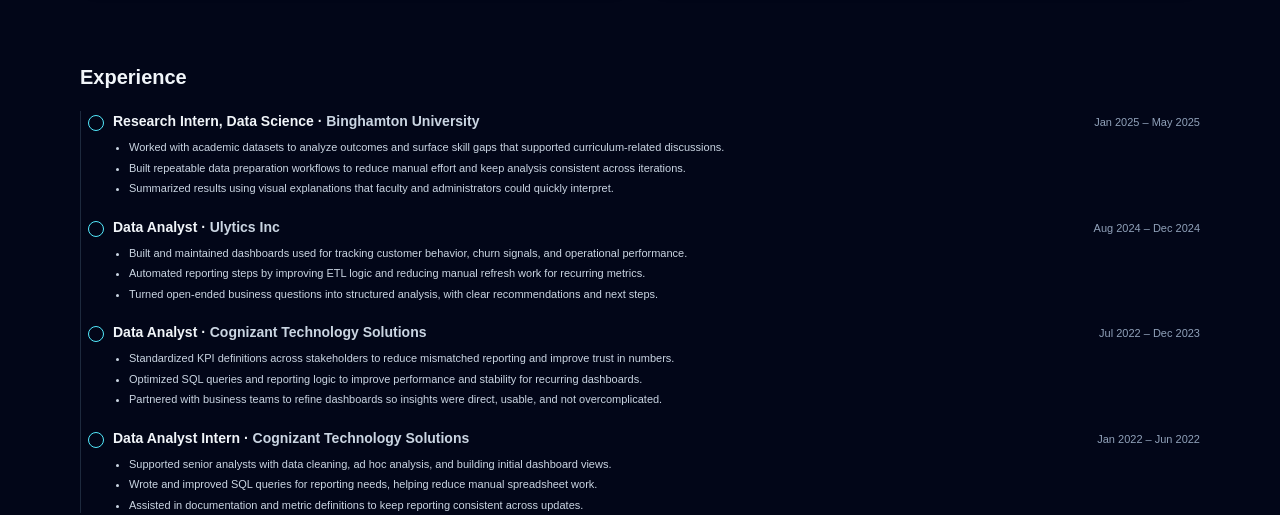
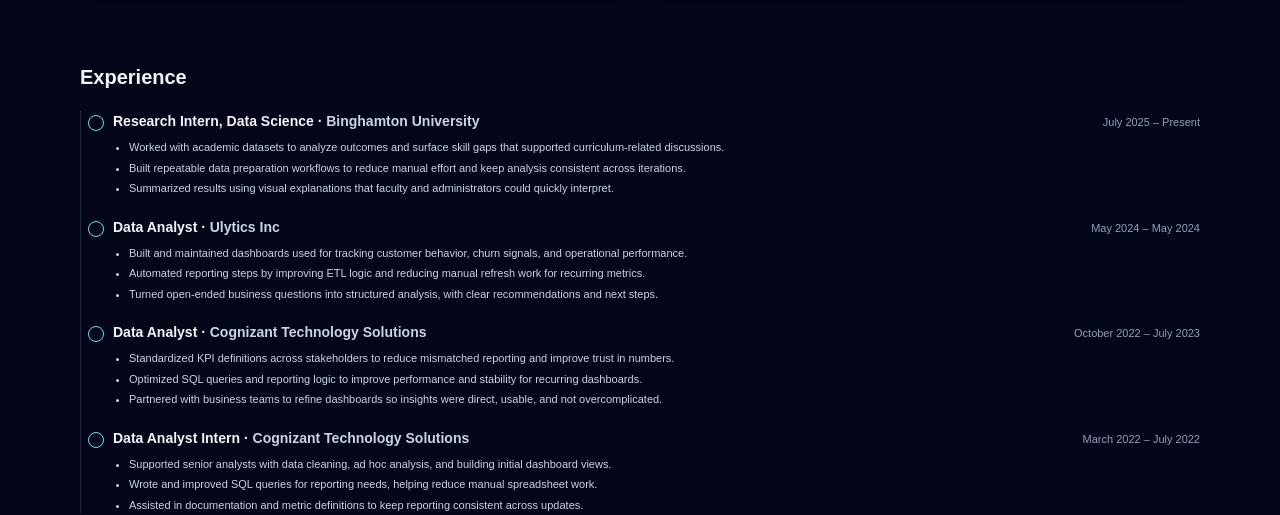
Before and after one commit to SindhuVarmaa/my-portfolio, a Next.js app: page / in a window 1280 px wide. Shown: the part 1272-1787 px from the top of the page. Built offline with nearby package versions, Linux system fonts and the light colour scheme.

Commit message:
Improve projects and experience, add Cognizant internship, update dates

```diff
--- a/app/page.tsx
+++ b/app/page.tsx
@@ -209,7 +209,7 @@
               <ExperienceItem
                 role="Research Intern, Data Science"
                 company="Binghamton University"
-                period="Jan 2025 – May 2025"
+                period="July 2025 – Present"
                 bullets={[
                   "Worked with academic datasets to analyze outcomes and surface skill gaps that supported curriculum-related discussions.",
                   "Built repeatable data preparation workflows to reduce manual effort and keep analysis consistent across iterations.",
@@ -220,7 +220,7 @@
               <ExperienceItem
                 role="Data Analyst"
                 company="Ulytics Inc"
-                period="Aug 2024 – Dec 2024"
+                period="May 2024 – May 2024"
                 bullets={[
                   "Built and maintained dashboards used for tracking customer behavior, churn signals, and operational performance.",
                   "Automated reporting steps by improving ETL logic and reducing manual refresh work for recurring metrics.",
@@ -231,7 +231,7 @@
               <ExperienceItem
                 role="Data Analyst"
                 company="Cognizant Technology Solutions"
-                period="Jul 2022 – Dec 2023"
+                period="October 2022 – July 2023"
                 bullets={[
                   "Standardized KPI definitions across stakeholders to reduce mismatched reporting and improve trust in numbers.",
                   "Optimized SQL queries and reporting logic to improve performance and stability for recurring dashboards.",
@@ -242,7 +242,7 @@
               <ExperienceItem
                 role="Data Analyst Intern"
                 company="Cognizant Technology Solutions"
-                period="Jan 2022 – Jun 2022"
+                period="March 2022 – July 2022"
                 bullets={[
                   "Supported senior analysts with data cleaning, ad hoc analysis, and building initial dashboard views.",
                   "Wrote and improved SQL queries for reporting needs, helping reduce manual spreadsheet work.",
```
